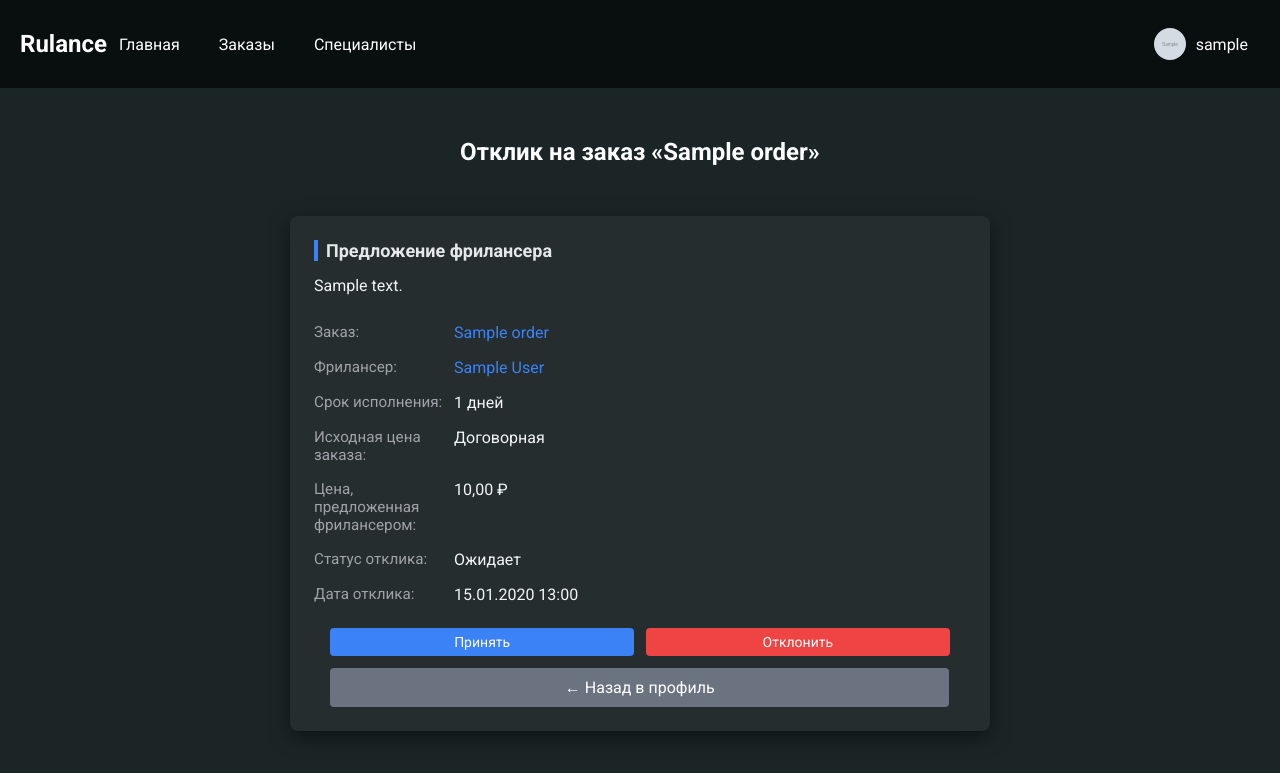
After one commit to Payzinn/diploma, a Django app: page /responses/1/ in a window 1280 px wide. The commit adds this page. Shown: the top 773 px of the page. Run offline with Django 5.2, Linux system fonts and the light colour scheme; a user stored in the database is signed in; tables that the repository leaves empty hold one stand-in row (values such as "Sample post"); grey boxes marked "Sample" are stand-in pictures; some libraries are stand-ins or nearby versions.

Commit message:
response detail

```diff
--- a/rulance/core/static/core/style.css
+++ b/rulance/core/static/core/style.css
@@ -1262,3 +1262,167 @@ body {
   border-color: #888;
   color: #fff;
 }
+
+/* === RESPONSE DETAIL === */
+.response-detail__card {
+  background: #252D2E;
+  border-radius: 8px;
+  padding: 24px;
+  max-width: 700px;
+  margin: 0 auto 50px;
+  box-shadow: 0 6px 20px rgba(0,0,0,0.5);
+}
+
+/* Общие секции */
+.response-detail__section {
+  margin-bottom: 24px;
+}
+.response-detail__section:last-child {
+  margin-bottom: 0;
+}
+
+/* Заголовок секции */
+.response-detail__section-title {
+  font-size: 1.125rem;
+  color: #E5E7EB;
+  border-left: 4px solid #3B82F6;
+  padding-left: 8px;
+  margin: 0 0 12px;
+}
+
+/* Многострочное описание */
+.response-detail__description {
+  color: #F3F4F6;
+  font-size: 1rem;
+  line-height: 1.6;
+  margin: 0;
+}
+
+/* Список определений (остальные поля) */
+.response-detail__dl {
+  margin: 0 0 24px;
+  padding: 0;
+}
+.response-detail__row {
+  display: flex;
+  flex-wrap: wrap;
+  margin-bottom: 16px;
+}
+.response-detail__row:last-child {
+  margin-bottom: 0;
+}
+.response-detail__row dt {
+  width: 140px;
+  color: #A1A1AA;
+  font-weight: 500;
+  font-size: 0.95rem;
+  margin: 0;
+}
+.response-detail__row dd {
+  color: #F3F4F6;
+  font-size: 1rem;
+  margin: 0;
+  flex: 1;
+}
+.response-detail__row a {
+  color: #3B82F6;
+  text-decoration: none;
+  transition: color 0.2s;
+}
+.response-detail__row a:hover {
+  color: #2563EB;
+  text-decoration: underline;
+}
+
+/* Кнопка «Назад» */
+
+.response-detail__row-buttons {
+  display: flex;
+  gap: 12px;
+  width: 95%;
+}
+.response-detail__actions .button-reset {
+  display: inline-block;
+  background-color: #6B7280;
+  color: #FFFFFF;
+  padding: 0.6rem 1.4rem;
+  font-size: 1rem;
+  border-radius: 4px;
+  text-decoration: none;
+  transition: background-color 0.2s, box-shadow 0.2s;
+}
+.response-detail__actions .button-reset:hover {
+  background-color: #4B5563;
+  box-shadow: 0 3px 8px rgba(0,0,0,0.3);
+}
+
+/* === МАЛЫЕ КНОПКИ ПРИНЯТИЯ/ОТКЛОНЕНИЯ === */
+.response-detail__actions {
+  display: flex;
+  flex-direction: column;
+  gap: 12px;
+  margin-top: 24px;
+  align-items: center;
+}
+
+/* базовый маленький button */
+.button-small {
+  display: inline-block;
+  background-color: #3B82F6;
+  color: #FFFFFF;
+  padding: 0.4rem 0.8rem;
+  font-size: 0.875rem;
+  border-radius: 4px;
+  text-decoration: none;
+  transition: background-color 0.2s, box-shadow 0.2s;
+}
+
+/* hover эффект */
+.button-small:hover {
+  background-color: #2563EB;
+  box-shadow: 0 2px 4px rgba(0,0,0,0.3);
+}
+
+/* кнопка опасного действия — отклонить */
+.button-small--danger {
+  background-color: #EF4444;
+}
+
+.button-small--danger:hover {
+  background-color: #DC2626;
+  box-shadow: 0 2px 4px rgba(0,0,0,0.3);
+}
+
+/* сброс — чтобы была на одном уровне, но менее броской */
+.button-reset {
+  background-color: #6B7280;
+  color: #FFFFFF;
+  padding: 0.4rem 0.8rem;
+  font-size: 0.875rem;
+  border-radius: 4px;
+  text-decoration: none;
+  transition: background-color 0.2s, box-shadow 0.2s;
+}
+
+.button-reset:hover {
+  background-color: #4B5563;
+  box-shadow: 0 2px 4px rgba(0,0,0,0.3);
+}
+
+.response-detail__row-buttons .button-small,
+.response-detail__row-buttons .button-small--danger {
+  flex: 1;
+  display: block;
+  text-align: center;
+}
+
+.button-reset-wrapper{
+  display: flex;
+  width: 100%;
+}
+
+.response-detail__actions .button-reset {
+  display: block;
+  width: 95%;
+  text-align: center;
+}
--- /dev/null
+++ b/rulance/core/templates/response_detail.html
@@ -0,0 +1,88 @@
+{% extends 'base.html' %}
+{% load static %}
+{% block title %}Отклик на «{{ resp.order.title }}»{% endblock %}
+
+{% block content %}
+<section class="container response-detail">
+  <h2 class="page_header">Отклик на заказ «{{ resp.order.title }}»</h2>
+
+  <article class="response-detail__card">
+
+    <section class="response-detail__section">
+      <h3 class="response-detail__section-title">Предложение фрилансера</h3>
+      <p class="response-detail__description">{{ resp.description }}</p>
+    </section>
+
+    <dl class="response-detail__dl">
+      <div class="response-detail__row">
+        <dt>Заказ:</dt>
+        <dd>
+          <a href="{% url 'order_detail' resp.order.pk %}">
+            {{ resp.order.title }}
+          </a>
+        </dd>
+      </div>
+      <div class="response-detail__row">
+        <dt>Фрилансер:</dt>
+        <dd>
+          <a href="{% url 'profile_detail' resp.user.pk %}">
+            {{ resp.user.full_name|default:resp.user.username }}
+          </a>
+        </dd>
+      </div>
+
+      <div class="response-detail__row">
+        <dt>Срок исполнения:</dt>
+        <dd>{{ resp.term }} дней</dd>
+      </div>
+
+      {# Вот блок с исходной ценой заказа #}
+      <div class="response-detail__row">
+        <dt>Исходная цена заказа:</dt>
+        <dd>
+          {% if resp.order.is_negotiable %}
+            Договорная
+          {% else %}
+            {{ resp.order.price }} ₽
+          {% endif %}
+        </dd>
+      </div>
+
+      <div class="response-detail__row">
+        <dt>Цена, предложенная фрилансером:</dt>
+        <dd>{{ resp.responser_price }} ₽</dd>
+      </div>
+
+      <div class="response-detail__row">
+        <dt>Статус отклика:</dt>
+        <dd>{{ resp.get_status_display }}</dd>
+      </div>
+
+      <div class="response-detail__row">
+        <dt>Дата отклика:</dt>
+        <dd>{{ resp.created_at|date:"d.m.Y H:i" }}</dd>
+      </div>
+    </dl>
+
+    <div class="response-detail__actions">
+        {% if request.user == resp.order.client and resp.status == 'Pending' %}
+        <div class="response-detail__row-buttons">
+          <a href="{% url 'response_accept' resp.pk %}"
+             class="button-small"
+             onclick="return confirm('Вы уверены, что хотите принять этот отклик?');">
+            Принять
+          </a>
+          <a href="{% url 'response_reject' resp.pk %}"
+             class="button-small button-small--danger"
+             onclick="return confirm('Вы уверены, что хотите отклонить этот отклик?');">
+            Отклонить
+          </a>
+        </div>
+        {% endif %}
+        <div class="button-reset-wrapper">
+            <a href="{% url 'profile' %}" class="button-reset">← Назад в профиль</a>
+        </div>
+      </div>
+  </article>
+</section>
+{% endblock %}
--- a/rulance/core/urls.py
+++ b/rulance/core/urls.py
@@ -20,4 +20,5 @@ urlpatterns = [
     path('orders/<int:pk>/respond/', views.order_respond, name='order_respond'),
     path('response/<int:pk>/accept/', views.response_accept, name='response_accept'),
     path('response/<int:pk>/reject/',  views.response_reject,  name='response_reject'),
+    path('responses/<int:pk>/', views.response_detail, name='response_detail'),
 ]+ static(settings.MEDIA_URL, document_root=settings.MEDIA_ROOT)
--- a/rulance/core/views.py
+++ b/rulance/core/views.py
@@ -6,7 +6,7 @@ from django.urls import reverse
 from django.db.models import Count, Q
 from .models import Sphere, SphereType, Portfolio, User, OrderFile, Order, Response
 from .forms import  UserRegisterForm, UserProfileForm, AvatarForm, PortfolioForm, OrderForm, ResponseForm
-
+from django.core.exceptions import PermissionDenied
 
 
 def index(request):
@@ -89,22 +89,22 @@ def switch_role(request):
 
 @login_required
 def profile(request, pk=None):
-    # чей профиль показывать?
+    # 1) Определяем, чей профиль
     if pk:
         profile_user = get_object_or_404(User, pk=pk)
     else:
         profile_user = request.user
 
-    is_own       = (profile_user == request.user)
+    is_own = (profile_user == request.user)
     has_portfolio = hasattr(profile_user, 'portfolio')
 
     context = {
-        'profile_user':  profile_user,
-        'is_own':        is_own,
+        'profile_user': profile_user,
+        'is_own':       is_own,
         'has_portfolio': has_portfolio,
     }
 
-    # Собираем заказы клиента (для своего и чужого профиля)
+    # 2) Если у профиля — Клиент, готовим список его заказов
     if profile_user.role == 'Client':
         qs = (
             Order.objects
@@ -112,8 +112,9 @@ def profile(request, pk=None):
                  .annotate(responses_count=Count('responses'))
                  .select_related('sphere', 'sphere_type')
         )
-        # если фрилансер смотрит чужой профиль — добавляем к каждому заказу его отклик
-        if request.user.role == 'Freelancer':
+        # Если мы зашли НЕ в свой профиль и мы — Фрилансер,
+        # нужно отметить, где у нас уже есть отклик:
+        if not is_own and request.user.role == 'Freelancer':
             my_resps = Response.objects.filter(
                 order__client=profile_user,
                 user=request.user
@@ -121,29 +122,31 @@ def profile(request, pk=None):
             resp_map = {r.order_id: r for r in my_resps}
             client_orders = []
             for o in qs:
-                o.user_response = resp_map.get(o.id)
+                o.user_response = resp_map.get(o.pk)
                 client_orders.append(o)
         else:
             client_orders = list(qs)
+
         context['client_orders'] = client_orders
 
-    # Вкладки «Мои заказы/Отклики…» только в своём профиле
+    # 3) Если это мой профиль, собираем отклики и табы
     if is_own:
         if profile_user.role == 'Client':
             all_resps = Response.objects.filter(order__client=profile_user)
-            tab_label  = 'Отклики исполнителей'
-            default_tab = 'orders'
+            tab_label = 'Отклики исполнителей'
         else:
             all_resps = Response.objects.filter(user=profile_user)
-            tab_label  = 'Мои отклики'
-            default_tab = 'pending'
+            tab_label = 'Мои отклики'
 
         pending   = all_resps.filter(status='Pending')
         in_work   = all_resps.filter(status='Accepted')
         completed = all_resps.filter(status='Rejected')
 
+        # по умолчанию для Клиента открывать «orders», для Фрилансера — «pending»
+        default_tab = 'orders' if profile_user.role == 'Client' else 'pending'
         current_tab = request.GET.get('tab', default_tab)
-        if current_tab not in ('orders', 'pending', 'in_work', 'completed'):
+        valid_tabs = ['orders', 'pending', 'in_work', 'completed']
+        if current_tab not in valid_tabs:
             current_tab = default_tab
 
         context.update({
@@ -292,3 +295,20 @@ def order_respond(request, pk):
             resp.save()
             return redirect(reverse('order_detail', args=[pk]) + '?responded=1')
     return redirect('order_detail', pk=pk)
+
+@login_required
+def response_detail(request, pk):
+    resp = get_object_or_404(
+        Response.objects
+            .select_related('order__client', 'user'),
+        pk=pk
+    )
+    if not (
+        request.user == resp.order.client
+        or request.user == resp.user
+    ):
+        raise PermissionDenied
+
+    return render(request, 'response_detail.html', {
+        'resp': resp
+    })
```
Also changed, not shown: rulance/core/templates/profile.html (+26 -45 lines).
